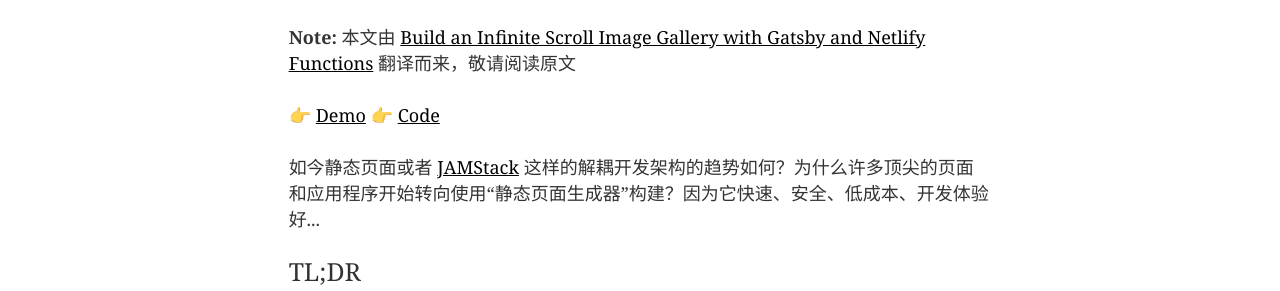
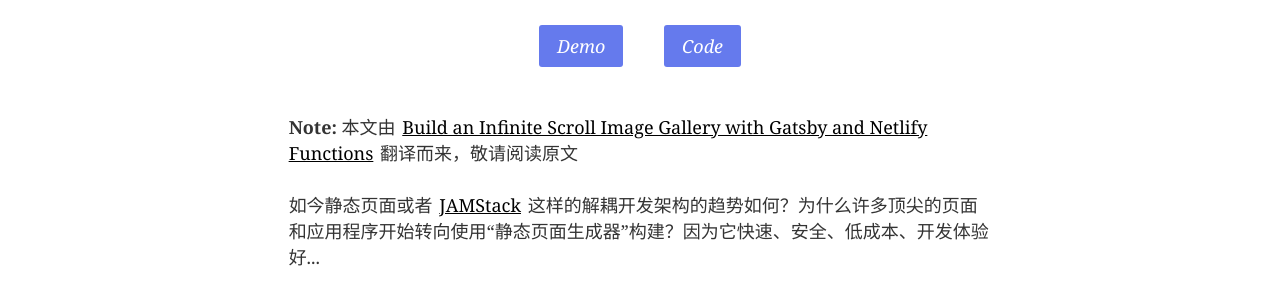
Before and after one commit to teaware/blog, a Gatsby site: page /gatsby in a window 1280 px wide. Shown: the part 548-839 px from the top of the page. Built offline with nearby package versions, Linux system fonts and the light colour scheme; Gatsby itself is replaced by a stand-in of ours; some packages are replaced by stand-ins of ours.

Commit message:
post & style

```diff
--- a/src/posts/gatsby/gatsby.md
+++ b/src/posts/gatsby/gatsby.md
@@ -5,13 +5,13 @@ date: "2019-08-21"
 
 ![Catify](./catify.png)
 
+_[Demo](https://catify.netlify.com/) [Code](https://github.com/teaware/catify)_
+
 **Note:** 本文由 [Build an Infinite Scroll Image Gallery with Gatsby and Netlify Functions](https://scotch.io/tutorials/build-an-infinite-scroll-image-gallery-with-gatsby-and-netlify-functions) 翻译而来，敬请阅读原文
-
-👉 [Demo](https://catify.netlify.com/) 👉 [Code](https://github.com/teaware/catify)
 
 如今静态页面或者 [JAMStack](https://jamstack.org/) 这样的解耦开发架构的趋势如何？为什么许多顶尖的页面和应用程序开始转向使用“静态页面生成器”构建？因为它快速、安全、低成本、开发体验好...
 
-### <a name="tl-dr"></a>TL;DR
+### TL;DR
 
 在这篇文章中，我们将
 
@@ -25,11 +25,11 @@ date: "2019-08-21"
 - 配置 netlify.toml
 - 部署到 Netlify
 
-### <a name="why-gatsby"></a>为什么使用 Gatsby
+### 为什么使用 Gatsby
 
 [Gatsby](https://www.gatsbyjs.org/) 是一个当下时髦的开源静态页面生成器。它具备构建高性能、安全、低成本、可部署的页面的能力。后面的不翻译了，总之就是很好 😂
 
-### <a name="why-netlify"></a>为什么使用 Netlify
+### 为什么使用 Netlify
 
 [Netlify](https://www.netlify.com/) 为现代应用程序提供了很好的部署体验，直观、便捷。
 
--- a/src/styles/index.scss
+++ b/src/styles/index.scss
@@ -643,7 +643,7 @@ pre tt:after {
   a {
     text-decoration: none;
     color: #000;
-    transition: color 0.3s;
+    transition: all 0.3s;
   }
   a:hover {
     color: #8c61ff;
--- a/src/templates/post.scss
+++ b/src/templates/post.scss
@@ -5,6 +5,14 @@
   font-family: Georgia, Cambria, "Times New Roman", Times, serif;
   a {
     text-decoration: underline;
+    color: #000;
+    padding: 0 2px;
+    border-radius: 3px;
+    &:hover {
+      color: #fff;
+      text-decoration: none;
+      background-color: #8c61ff;
+    }
   }
   h1,
   h2,
@@ -26,6 +34,21 @@
     color: #888;
     font-size: 0.8rem;
     font-style: italic;
+  }
+  em {
+    display: block;
+    text-align: center;
+    margin: 2rem 0 3rem;
+    a {
+      text-decoration: none;
+      margin: 0 1rem;
+      padding: 0.5rem 1rem;
+      background-color: #657aed;
+      color: #fff;
+      &:hover {
+        background-color: #7b8ef3;
+      }
+    }
   }
 }
 
```
